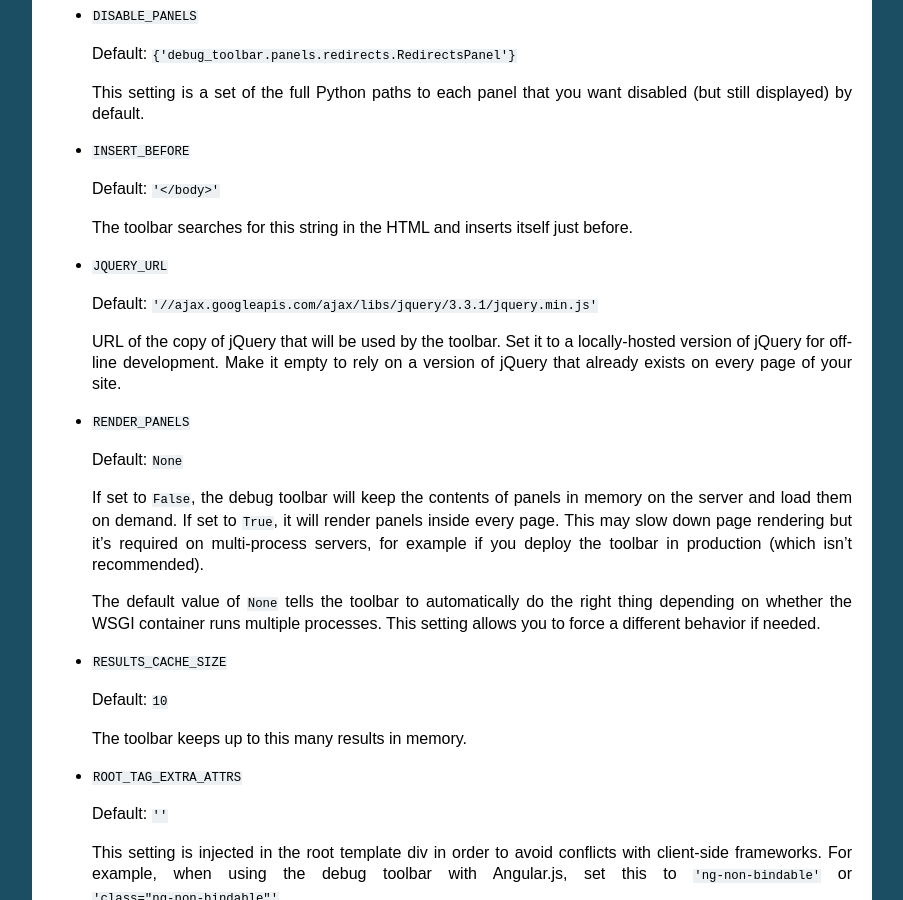
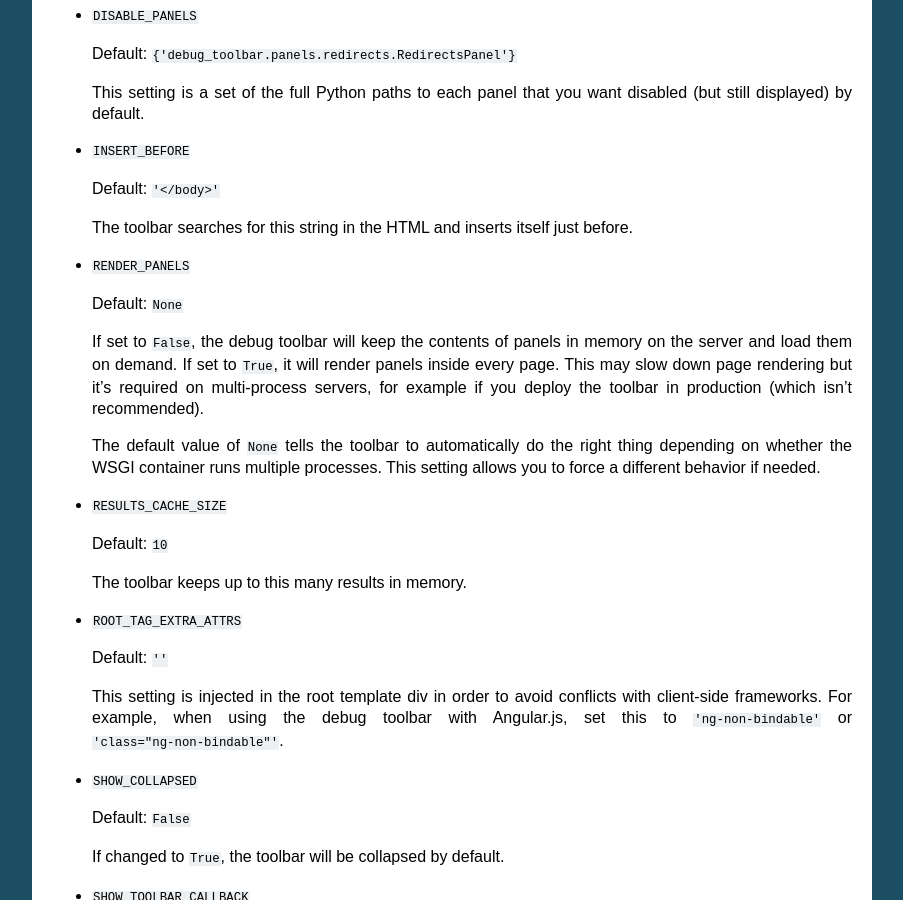
Before and after one commit to jazzband/django-debug-toolbar, a Sphinx documentation site: the page built from docs/configuration.rst, in a window 1280 px wide and 900 px high, scrolled down 943 px. Shown: the whole window, without its empty margins (198-1101 px from the left). Built offline with Sphinx 7.4.7, drawn with Linux system fonts in a browser that asks for light colours.

Commit message:
rm JQUERY_URL setting

```diff
--- a/debug_toolbar/static/debug_toolbar/js/jquery_existing.js
+++ /dev/null
@@ -1 +0,0 @@
-var djdt = {jQuery: jQuery};
--- a/docs/configuration.rst
+++ b/docs/configuration.rst
@@ -63,14 +63,6 @@
 
   The toolbar searches for this string in the HTML and inserts itself just
   before.
-
-* ``JQUERY_URL``
-
-  Default: ``'//ajax.googleapis.com/ajax/libs/jquery/3.3.1/jquery.min.js'``
-
-  URL of the copy of jQuery that will be used by the toolbar. Set it to a
-  locally-hosted version of jQuery for offline development. Make it empty to
-  rely on a version of jQuery that already exists on every page of your site.
 
 * ``RENDER_PANELS``
 
--- a/docs/tips.rst
+++ b/docs/tips.rst
@@ -31,10 +31,6 @@
 The Debug Toolbar loads the jQuery_ library from the Google Hosted Libraries
 CDN. Your browser will keep it in cache, allowing you to use the toolbar even
 if you disconnect from the Internet temporarily.
-
-If you want to use the Debug Toolbar without an Internet connection at all, or
-if you refuse to depend on Google's services, look at the ``JQUERY_URL``
-configuration option.
 
 .. _jQuery: https://jquery.com/
 
```
Also changed, not shown: 2 other files.
